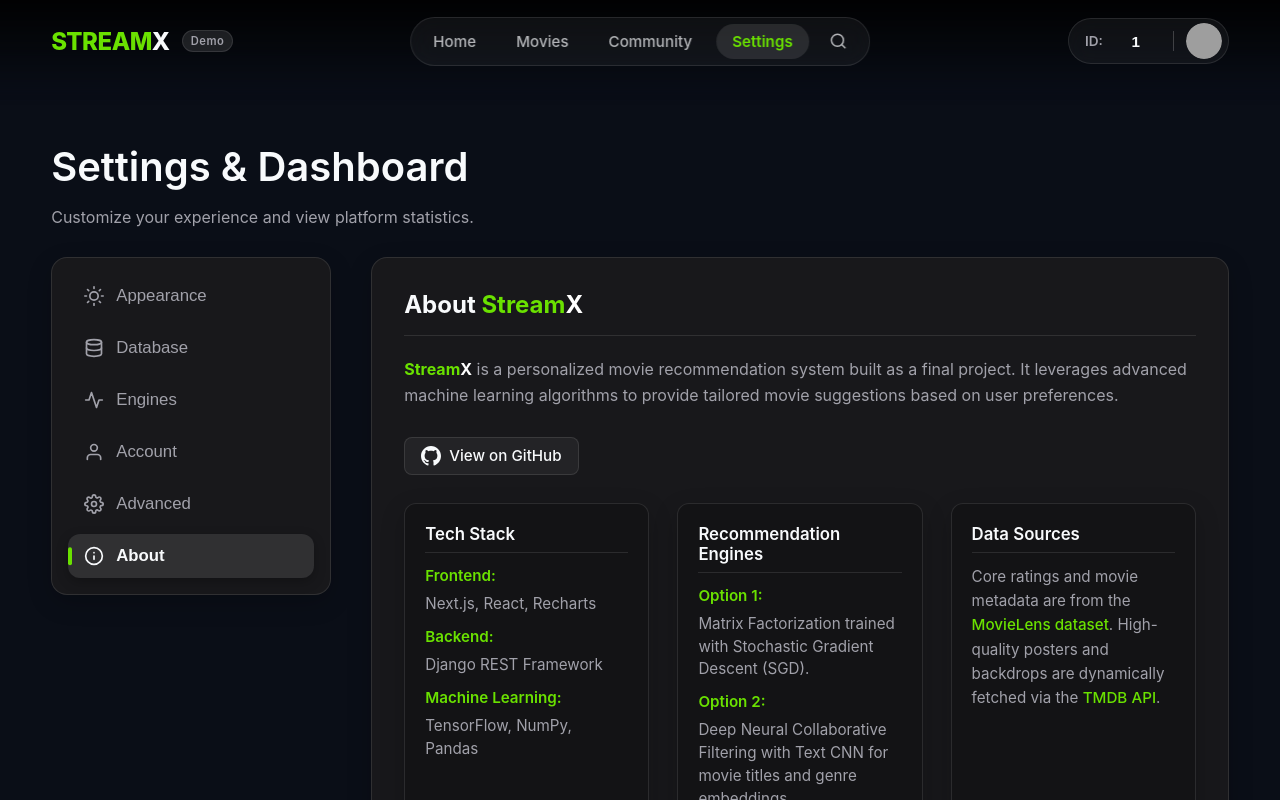
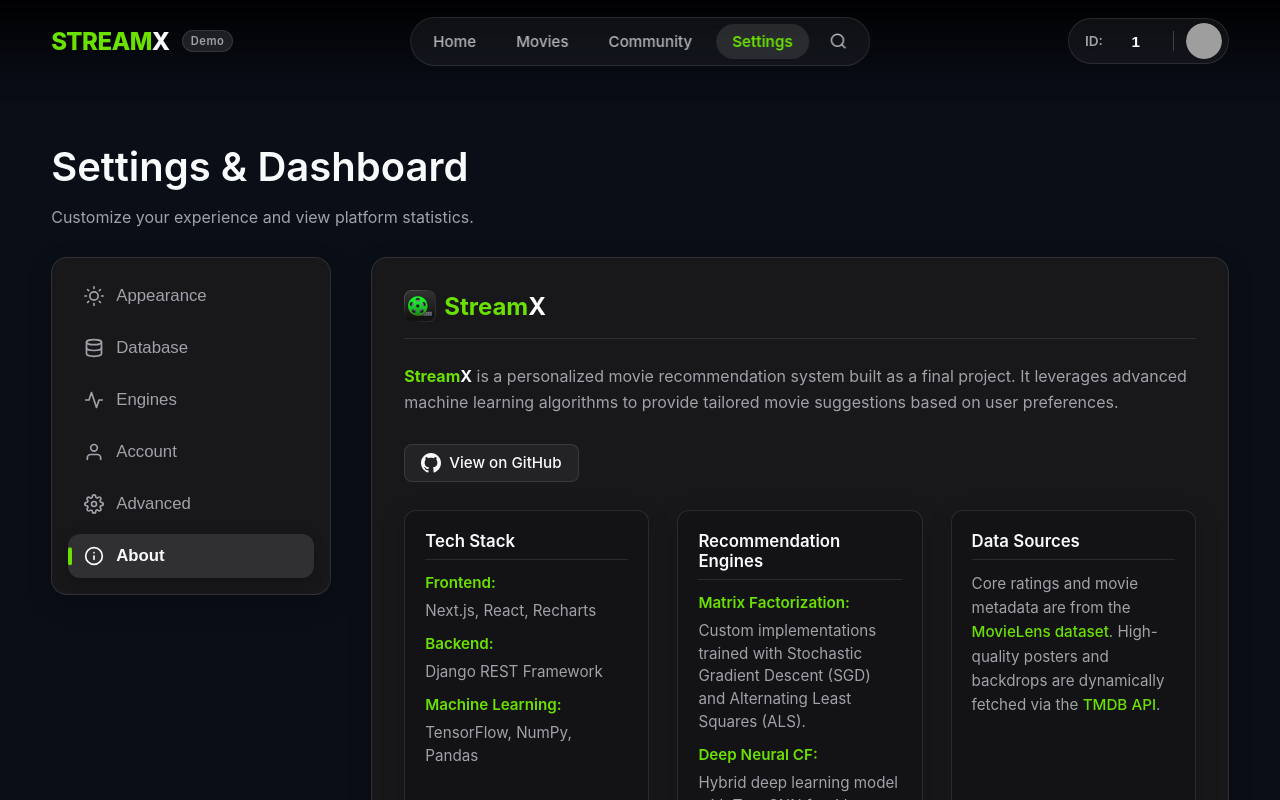
Before and after one commit to Magicherry/Movies-Recommendation, a Next.js app in the folder frontend/: page /settings in a window 1280 px wide. Both pictures are taken after a click on the button "About". Shown: the top 800 px of the page. Built offline with nearby package versions, Linux system fonts and the light colour scheme; no server answers; grey boxes are pictures that could not be loaded.

Commit message:
Update about

```diff
--- a/frontend/app/settings/page.tsx
+++ b/frontend/app/settings/page.tsx
@@ -136,8 +136,11 @@ export default function SettingsPage() {
           {activeTab === "advanced" && <AdvancedSettings />}
           {activeTab === "about" && (
             <section className="settings-card about-card">
-              <h2 className="about-title">
-                About <span className="about-brand">Stream</span><span className="about-brand-alt">X</span>
+              <h2 className="about-title" style={{ display: "flex", alignItems: "center", gap: "8px", marginBottom: "24px" }}>
+                <span style={{ display: "flex", alignItems: "center", gap: "8px" }}>
+                  <img src="/icon.png" alt="StreamX Logo" style={{ width: "32px", height: "32px", borderRadius: "6px" }} />
+                  <span><span className="about-brand">Stream</span><span className="about-brand-alt">X</span></span>
+                </span>
               </h2>
               <div className="about-content">
                 <p className="about-intro">
@@ -168,9 +171,9 @@ export default function SettingsPage() {
                   <div className="about-section">
                     <h3 className="about-section-title">Recommendation Engines</h3>
                     <ul className="about-list">
-                      <li><strong className="about-label">Option 1:</strong> Matrix Factorization trained with Stochastic Gradient Descent (SGD).</li>
-                      <li><strong className="about-label">Option 2:</strong> Deep Neural Collaborative Filtering with Text CNN for movie titles and genre embeddings.</li>
-                      <li><strong className="about-label">Option 3:</strong> Matrix SVD with optional Ridge/Lasso calibration on latent interaction features.</li>
+                      <li><strong className="about-label">Matrix Factorization:</strong> Custom implementations trained with Stochastic Gradient Descent (SGD) and Alternating Least Squares (ALS).</li>
+                      <li><strong className="about-label">Deep Neural CF:</strong> Hybrid deep learning model with Text CNN for title feature extraction.</li>
+                      <li><strong className="about-label">Matrix SVD:</strong> Closed-form SVD latent factors calibrated with Ridge/Lasso regression.</li>
                     </ul>
                   </div>
                   <div className="about-section">
```
